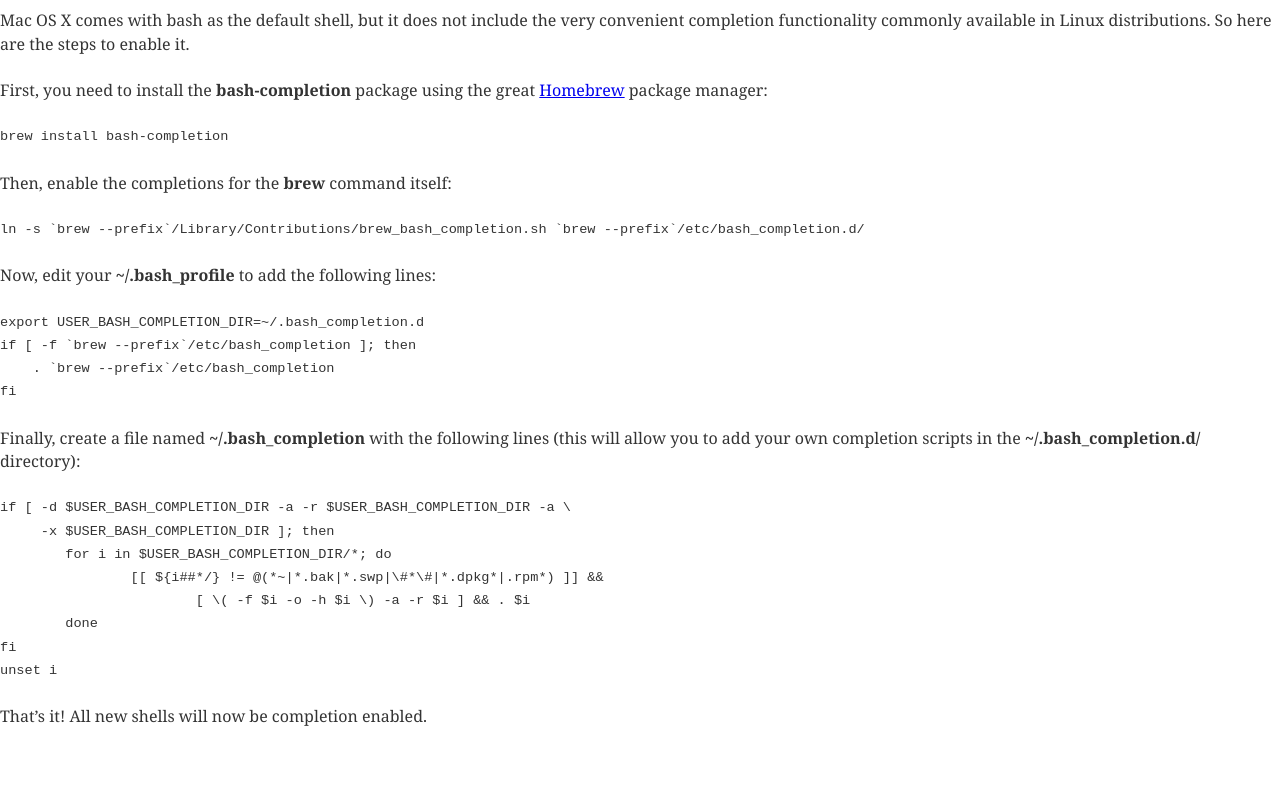
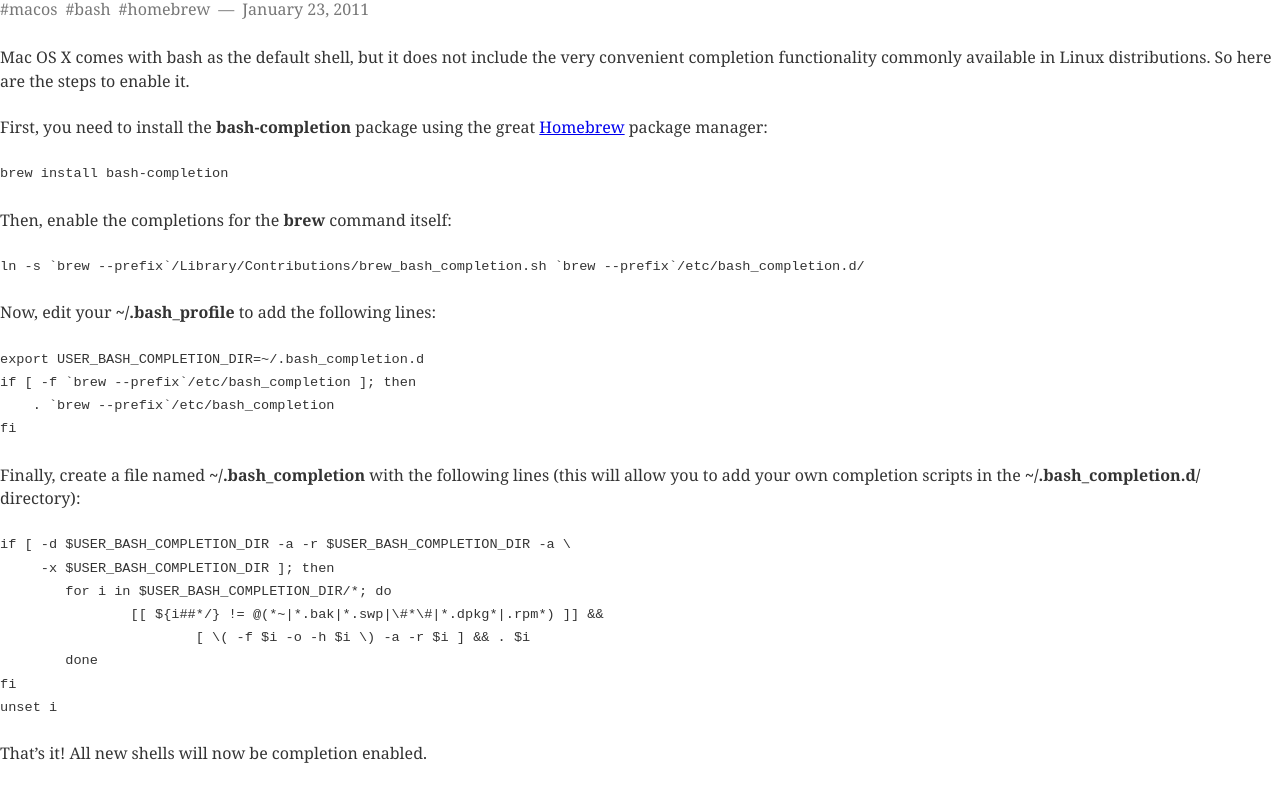
Before and after one commit to ronnix/ronan.amicel.net, a Gatsby site: page /articles/enabling-bash-completions-on-mac-os-x/ in a window 1280 px wide. Shown: the part 49-838 px from the top of the page. Before the commit the page ends 801 px from the top, so only its background shows below. Built offline with nearby package versions, Linux system fonts and the light colour scheme; Gatsby itself is replaced by a stand-in of ours; some packages are replaced by stand-ins of ours; code samples lack their colours.

Commit message:
Add date and tags to article header

```diff
--- a/src/templates/article.js
+++ b/src/templates/article.js
@@ -1,12 +1,26 @@
 import React from "react";
+
+import moment from 'moment';
+
+import styles from './article.module.css'
 
 export default ({ data }) => {
   const post = data.markdownRemark;
   return (
-    <div>
-      <h1>{post.frontmatter.title}</h1>
-      <div dangerouslySetInnerHTML={{ __html: post.html }} />
-    </div>
+    <article className={styles.article}>
+      <header>
+        <h1>{post.frontmatter.title}</h1>
+        <nav>
+          <ul>
+            {post.frontmatter.tags.map((tag) => <li key={tag} className={styles.tag}>{tag}</li>)}
+          </ul>
+        </nav>
+        <time dateTime={post.frontmatter.date}>
+          {moment(post.frontmatter.date).locale('fr').format('LL')}
+        </time>
+      </header>
+      <section dangerouslySetInnerHTML={{ __html: post.html }} />
+    </article>
   );
 };
 
@@ -16,6 +30,8 @@ export const query = graphql`
       html
       frontmatter {
         title
+        date
+        tags
       }
     }
   }
--- /dev/null
+++ b/src/templates/article.module.css
@@ -0,0 +1,36 @@
+.article header h1 {
+    margin-bottom: 0.75rem;
+}
+
+.article header nav {
+    color: #777;
+    /*margin-bottom: 1.56rem;*/
+    display: inline-block;
+}
+
+.article header ul {
+    list-style: none;
+    margin: 0;
+    display: inline-block;
+}
+
+.article header ul:after {
+    content: "—";
+}
+
+.article header li {
+    display: inline-block;
+    padding-right: 0.5rem;
+    text-transform: lowercase;
+}
+
+.article header li:before {
+    content: "#";
+}
+
+.article header time {
+    display: inline-block;
+    color: #777;
+    margin-bottom: 1.56rem;
+    margin-left: 0.5rem;
+}
```
